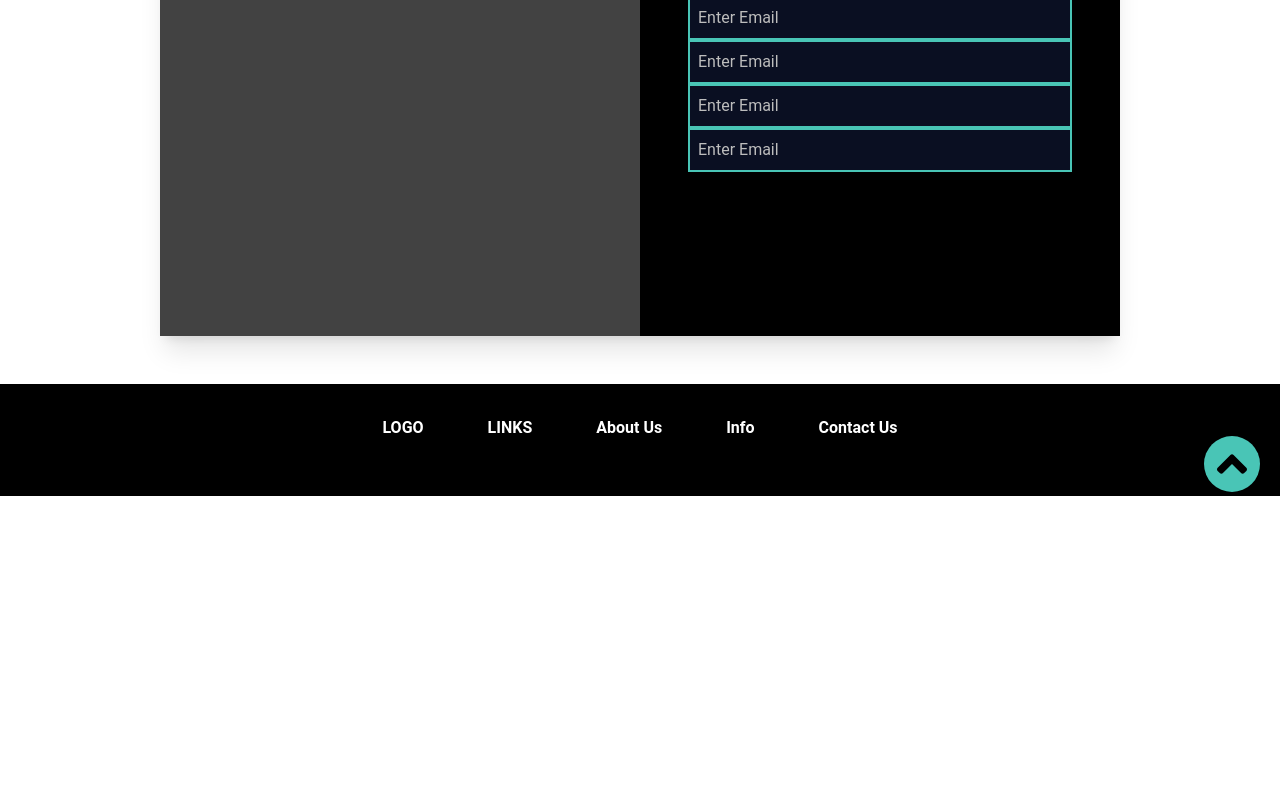
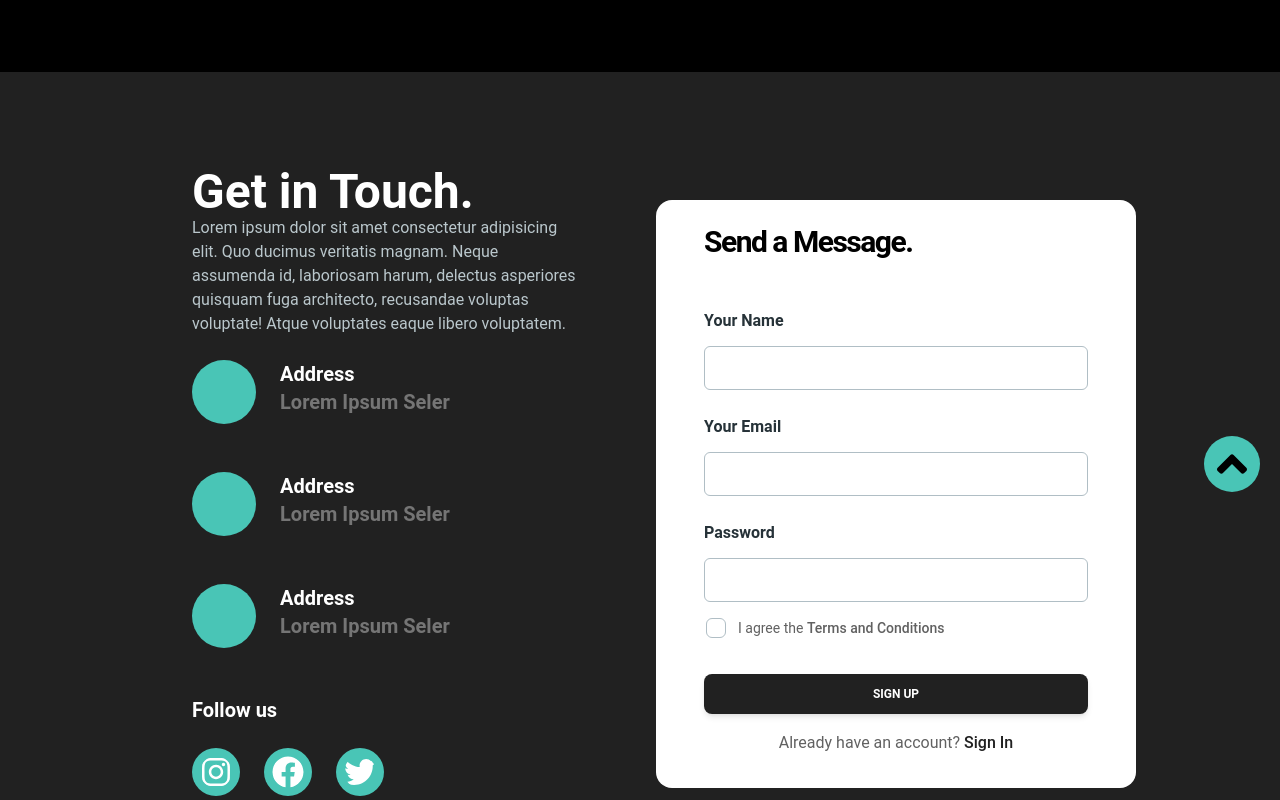
Before and after one commit to Prashant2002pd/freepani-project, a Next.js app: page /contact_us in a window 1280 px wide. Shown: the part 300-1100 px from the top of the page. Before the commit the page ends 800 px from the top, so only its background shows below. Built offline with nearby package versions, Linux system fonts and the light colour scheme.

Commit message:
contact done

```diff
--- a/app/contact_us/page.jsx
+++ b/app/contact_us/page.jsx
@@ -1,18 +1,117 @@
-import React from 'react'
+import { BsFillSendFill } from "react-icons/bs";
+import {Card,Input,Checkbox,Button,Typography} from "@components/MaterialTailwind.jsx"
+import { FaFacebook, FaInstagram, FaTwitter } from "react-icons/fa";
 
 const Contact = () => {
   return (
-    <div className='w-screen grid place-items-center pt-24 pb-12 h-full bg-primary-white'>
-      <div className='shadow-xl w-9/12 aspect-video grid grid-cols-2 place-items-center bg-primary-black'>
-        <div className='bg-gray-800 h-full w-full'></div>
-        <div className='text-primary-white grid place-items-start h-full w-full py-6 px-12'>
-          <h1 className='font-bold text-3xl tracking-tighter'>Contact Us</h1>
-          <div>
-            <input className='border-2 border-primary-lightblue w-full p-2 bg-primary-darkblue' placeholder='Enter Email'/>
-            <input className='border-2 border-primary-lightblue w-full p-2 bg-primary-darkblue' placeholder='Enter Email'/>
-            <input className='border-2 border-primary-lightblue w-full p-2 bg-primary-darkblue' placeholder='Enter Email'/>
-            <input className='border-2 border-primary-lightblue w-full p-2 bg-primary-darkblue' placeholder='Enter Email'/>
+    <div className='w-screen bg-primary-black grid gap-12 place-items-center pt-24 pb-12 h-full'>
+      <div className="grid place-items-center py-12">
+        <h1 className='font-bold text-6xl text-primary-white tracking-wider'>Contact Us</h1>
+        <p className="text-gray-700 w-4/6 text-center">Lorem, ipsum dolor sit amet consectetur adipisicing elit. Optio iure aut, repellendus numquam voluptate ullam accusamus quam rerum ex distinctio ratione maiores mollitia saepe labore laboriosam excepturi corrupti repudiandae officia?</p>
+      </div>
+      <div className='shadow-xl w-full py-12 px-48 bg-gray-900 grid grid-cols-2 place-items-center gap-32'>
+        <div className='text-primary-white py-12 h-full w-full'>
+          <h1 className="font-semibold text-5xl">Get in Touch.</h1>
+          <p className="text-primary-grey">Lorem ipsum dolor sit amet consectetur adipisicing elit. Quo ducimus veritatis magnam. Neque assumenda id, laboriosam harum, delectus asperiores quisquam fuga architecto, recusandae voluptas voluptate! Atque voluptates eaque libero voluptatem.</p>
+          <div className="flex gap-6 py-6">
+            <div className="w-16 aspect-square bg-primary-lightblue rounded-full"></div>
+            <div>
+              <h1 className="font-bold text-xl">Address</h1>
+              <h1 className="font-semibold text-xl text-gray-600">Lorem Ipsum Seler</h1>
+            </div>
           </div>
+          <div className="flex gap-6 py-6">
+            <div className="w-16 aspect-square bg-primary-lightblue rounded-full"></div>
+            <div>
+              <h1 className="font-bold text-xl">Address</h1>
+              <h1 className="font-semibold text-xl text-gray-600">Lorem Ipsum Seler</h1>
+            </div>
+          </div>
+          <div className="flex gap-6 py-6">
+            <div className="w-16 aspect-square bg-primary-lightblue rounded-full"></div>
+            <div>
+              <h1 className="font-bold text-xl">Address</h1>
+              <h1 className="font-semibold text-xl text-gray-600">Lorem Ipsum Seler</h1>
+            </div>
+          </div>
+          <div className="flex flex-col gap-6 py-6">
+              <h1 className="font-bold text-xl">Follow us </h1>
+            <div className="flex justify-between w-48">
+              <FaInstagram className="text-5xl p-2 rounded-full bg-primary-lightblue"/>
+              <FaFacebook className="text-5xl p-2 rounded-full bg-primary-lightblue"/>
+              <FaTwitter className="text-5xl p-2 rounded-full bg-primary-lightblue"/>
+            </div>
+          </div>
+        </div>
+        <div className=' flex flex-col gap-4 place-items-start py-6 px-12 bg-primary-white rounded-2xl'>
+          <h1 className='font-bold text-3xl tracking-tighter'>Send a Message.</h1>
+          <Card color="transparent" className="w-full" shadow={false}>
+            <form className="mt-8 mb-2 w-full max-w-screen-lg sm:w-96">
+              <div className="mb-1 flex flex-col gap-6">
+                <Typography variant="h6" color="blue-gray" className="-mb-3">
+                  Your Name
+                </Typography>
+                <Input
+                  size="lg"
+                  placeholder="name@mail.com"
+                  className=" !border-t-blue-gray-200 focus:!border-t-gray-900"
+                  labelProps={{
+                    className: "before:content-none after:content-none",
+                  }}
+                />
+                <Typography variant="h6" color="blue-gray" className="-mb-3">
+                  Your Email
+                </Typography>
+                <Input
+                  size="lg"
+                  placeholder="name@mail.com"
+                  className=" !border-t-blue-gray-200 focus:!border-t-gray-900"
+                  labelProps={{
+                    className: "before:content-none after:content-none",
+                  }}
+                />
+                <Typography variant="h6" color="blue-gray" className="-mb-3">
+                  Password
+                </Typography>
+                <Input
+                  type="password"
+                  size="lg"
+                  placeholder="********"
+                  className=" !border-t-blue-gray-200 focus:!border-t-gray-900"
+                  labelProps={{
+                    className: "before:content-none after:content-none",
+                  }}
+                />
+              </div>
+              <Checkbox
+                label={
+                  <Typography
+                    variant="small"
+                    color="gray"
+                    className="flex items-center font-normal"
+                  >
+                    I agree the
+                    <a
+                      href="#"
+                      className="font-medium transition-colors hover:text-gray-900"
+                    >
+                      &nbsp;Terms and Conditions
+                    </a>
+                  </Typography>
+                }
+                containerProps={{ className: "-ml-2.5" }}
+              />
+              <Button className="mt-6" fullWidth>
+                sign up
+              </Button>
+              <Typography color="gray" className="mt-4 text-center font-normal">
+                Already have an account?{" "}
+                <a href="#" className="font-medium text-gray-900">
+                  Sign In
+                </a>
+              </Typography>
+            </form>
+          </Card>
         </div>
       </div>
     </div>
--- a/components/MaterialTailwind.jsx
+++ b/components/MaterialTailwind.jsx
@@ -1,5 +1,20 @@
 "use client"
 
-import { ThemeProvider, Breadcrumbs } from "@material-tailwind/react";
+import {
+    ThemeProvider,
+    Breadcrumbs,
+    Card,
+    Input,
+    Checkbox,
+    Button,
+    Typography} from "@material-tailwind/react";
 
-export {ThemeProvider,Breadcrumbs}
+export {
+    ThemeProvider,
+    Breadcrumbs,
+    Card,
+    Input,
+    Checkbox,
+    Button,
+    Typography
+}
```
